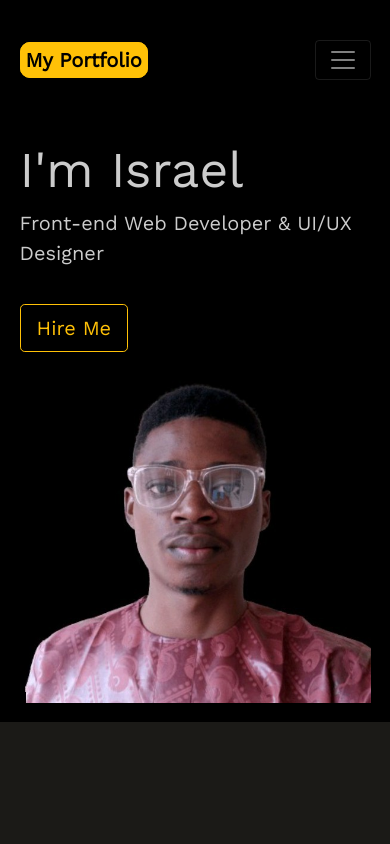
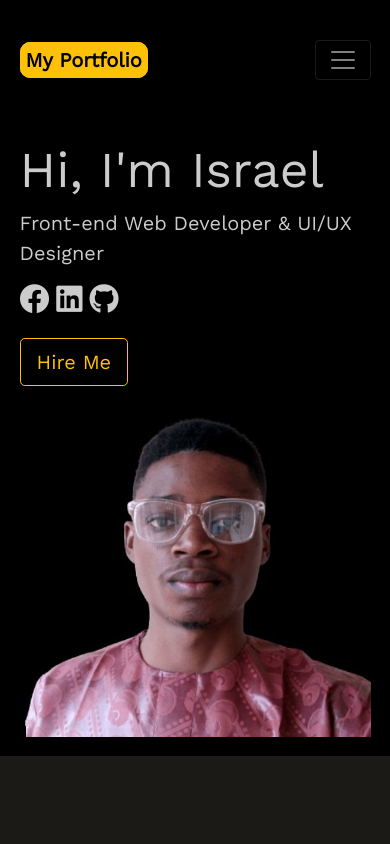
Before and after one commit to trend87/Portfolio-2.0, a plain HTML site: page index.html in a window 390 px wide. Shown: the top 844 px of the page. Drawn offline with nearby package versions, Linux system fonts and the light colour scheme.

Commit message:
added font awesome social contact icons and removed repeated css in media queries skills section

```diff
--- a/index.html
+++ b/index.html
@@ -36,10 +36,10 @@
             <a class="nav-link text-warning" href="#resume">Resume</a>
           </li>
           <li class="nav-item">
-            <a class="nav-link text-warning" href="#contact">Contact</a>
+            <a class="nav-link text-warning" href="#skills">Skills</a>
           </li>
           <li class="nav-item">
-            <a class="nav-link text-warning" href="#skills"> Skills</a>
+            <a class="nav-link text-warning" href="#contact"> Contact</a>
           </li>
           </ul>
 
@@ -49,8 +49,12 @@
 
     <div class="row">
       <div class="col-md-6 description" >
-        <h1>I'm Israel</h1>
+        <h1>Hi, I'm Israel</h1>
         <p>Front-end Web Developer & UI/UX Designer</p>
+        <a class="social-contact" href="https://web.facebook.com/israel.effiongrobert" title="facebook"><i class="fa-brands fa-facebook"></i></a>
+        <a class="social-contact" href="https://www.linkedin.com/in/israel-robert/" title="linkedin"><i class="fa-brands fa-linkedin"></i></a>
+        <a class="social-contact" href="https://github.com/trend87" title="github"><i class="fa-brands fa-github"></i></a>
+        <br>
         <button type="button" class="btn btn-outline-warning btn-lg">Hire Me</button>
       </div>
 
--- a/style.css
+++ b/style.css
@@ -39,9 +39,10 @@ html{
     scroll-snap-type: y mandatory;
 }
 .description{
+    padding-top: 30px;
     padding-left: 15px;
     color: #cccccc;
-    font-size: 25px;
+    font-size: 40px;
 }
 .description h1{
     font-size: 70px;
@@ -113,10 +114,14 @@ html{
 
   }
 .fa-brands{
-font-size: 40px;
+font-size: 30px;
+}
+.social-contact{
+    color: #cccccc;
+
 }
 .fa-solid{
-    font-size: 40px;
+    font-size: 30px;
 }
 .skills .content2{
     position: absolute;
@@ -181,14 +186,12 @@ font-size: 40px;
     width: inherit;
     height: 200px;
 }
+/* End of CSS styles for desktop */
 
 
-/* 206, 14, 206 */
 
-/* .card{
-    float: left;
-    margin: 20px auto 20px auto;
-} */
+/* Beginning of CSS styles for mobile  */
+
  @media screen and (max-width: 650px){
 
 
@@ -196,6 +199,7 @@ font-size: 40px;
     font-size: 50px;
 }
 .description{
+    padding-top: 0;
     font-size: 20px;
 }
 .about{
@@ -219,14 +223,11 @@ text-align: center;
     height: 250px;
     width: 300px;
     margin: 20px;
-
     border-radius: 20px;
 }
 .skills {
   position: relative;
-
     }
-
 
  .skills .content1 {
     position: absolute;
@@ -240,20 +241,18 @@ text-align: center;
   .content1{
     text-align: left;
     margin: 20px;
-
     width: 300px;
     height: 250px;
-    /* background: rgb(137,207,240);
-    background: rgba(0, 105, 148, 0.7);  */
     font-weight: bold;
     font-size: 13px;
     font-family: ('Work Sans');
 
   }
+
 .fa{
-
  font-size: 80px;
 }
+
 .skills .content2{
     position: absolute;
     top: 0;
@@ -266,8 +265,6 @@ text-align: center;
     margin: 20px;
     width: 300px;
     height: 250px;
-    /* background: rgb(137,207,240);
-    background: rgba(0,216,0, 0.8);  */
     font-weight: bold;
     font-size: 13px;
     font-family: ('Work Sans');
@@ -285,8 +282,6 @@ text-align: center;
     margin: 20px;
     width: 300px;
     height: 250px;
-    /* background: rgb(137,207,240);
-    background: rgba(100,50,180, 0.8);  */
     font-weight: bold;
     font-size: 13px;
     font-family: ('Work Sans');
@@ -304,8 +299,7 @@ text-align: center;
     margin: 20px;
     width: 300px;
     height: 250px;
-    /* background: rgb(137,207,240);
-    background: rgba(216, 70 ,0, 0.8);  */
+    font-weight: bold;
     font-size: 13px;
     font-family: ('Work Sans');
 
```
Lines whose indentation alone changed are shown as unchanged.
